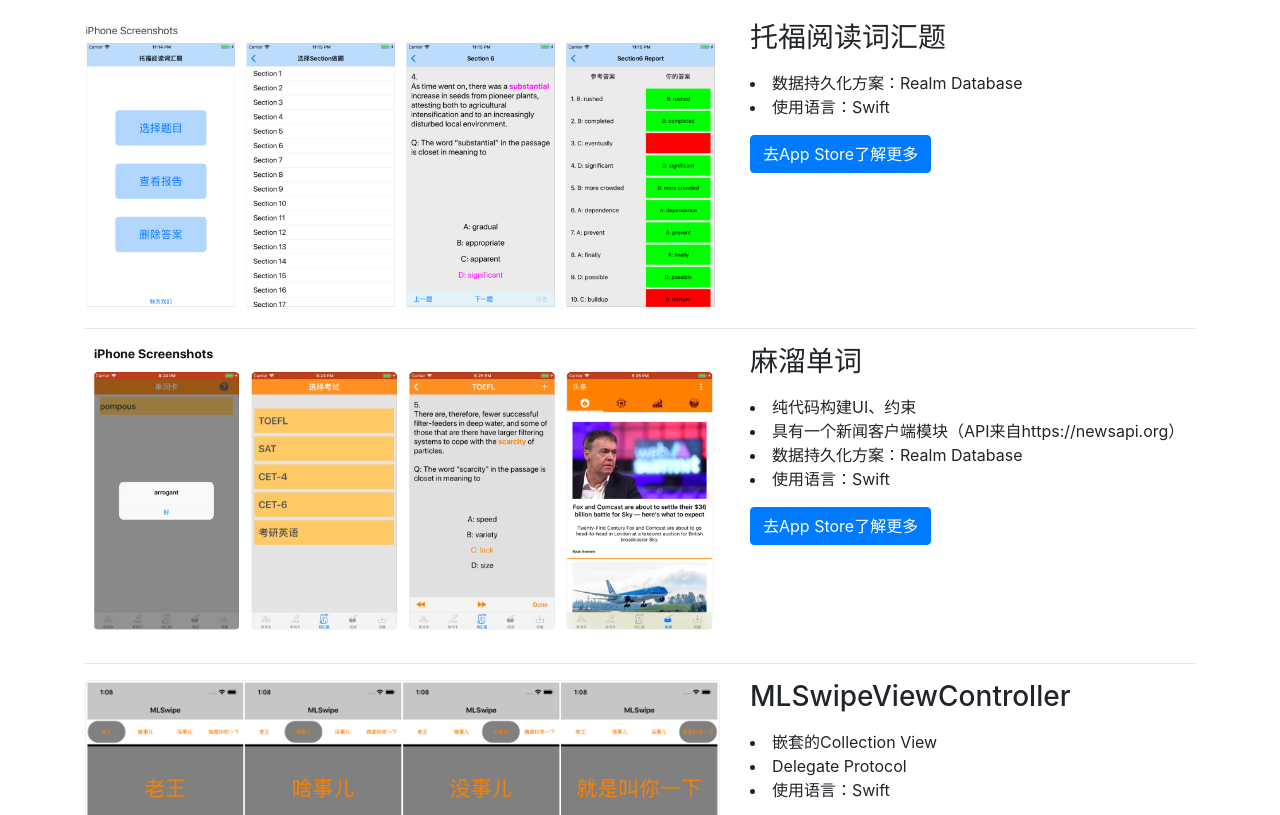
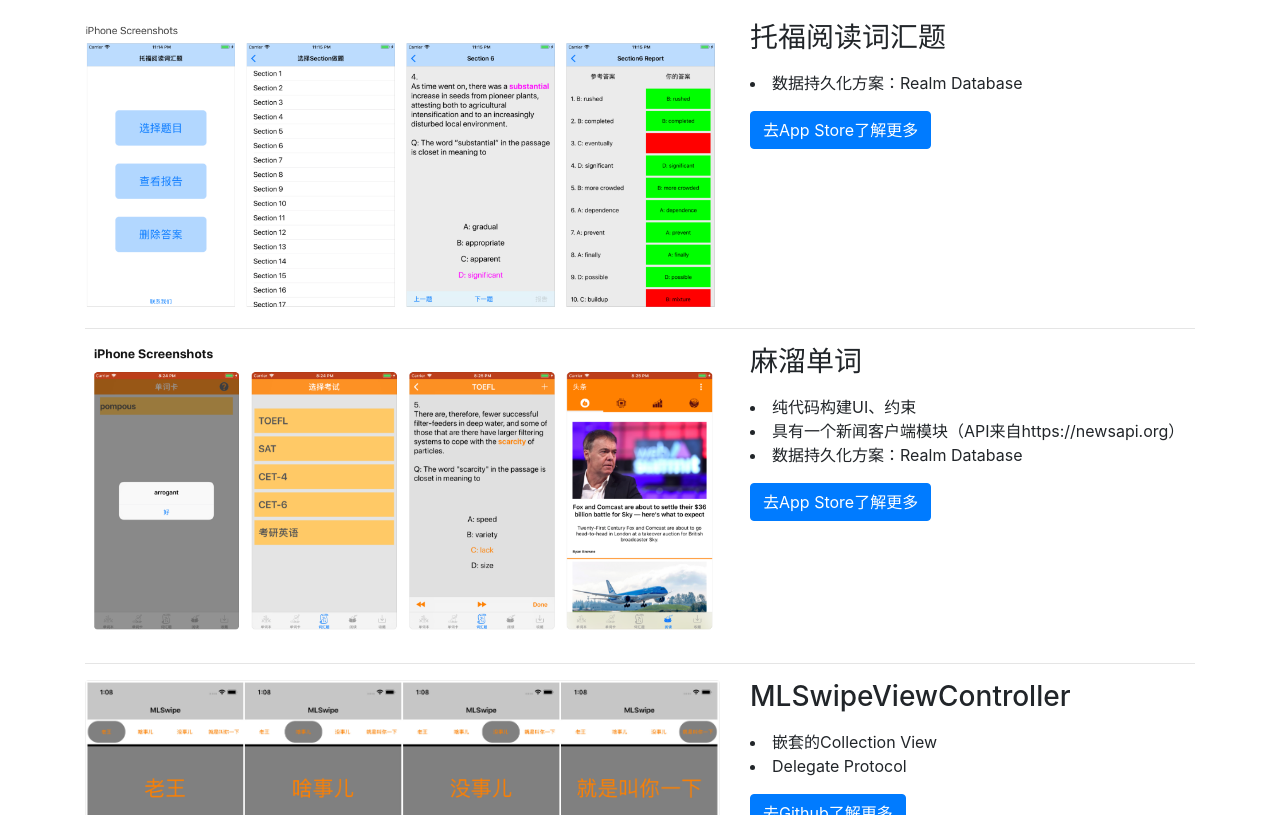
Before and after one commit to daisangebiao/daisangebiao.github.io, a website: page index.html in a window 1280 px wide. Shown: the part 131-946 px from the top of the page. Drawn offline with Linux system fonts and the light colour scheme.

Commit message:
change li tag

```diff
--- a/index.html
+++ b/index.html
@@ -55,9 +55,7 @@
               <li>
                   数据持久化方案：Realm Database
               </li>
-              <li>
-                  使用语言：Swift
-              </li>
+
             </p>
           <a class="btn btn-primary" href="https://itunes.apple.com/cn/app/托福阅读词汇题/id1385378464?ls=1&mt=8" target="_blank">去App Store了解更多</a>
         </div>
@@ -85,9 +83,7 @@
               <li>
                   数据持久化方案：Realm Database
               </li>
-              <li>
-                  使用语言：Swift
-              </li>
+
             </p>
           <a class="btn btn-primary" href="https://itunes.apple.com/cn/app/麻溜单词/id1436428124?ls=1&mt=8" target="_blank">去App Store了解更多</a>
         </div>
@@ -128,9 +124,7 @@
               <li>
                   Delegate Protocol
               </li>
-              <li>
-                  使用语言：Swift
-              </li>
+
             </p>
           <a class="btn btn-primary" href="https://github.com/daisangebiao/MLSwipeViewController" target="_blank">去Github了解更多</a>
         </div>
```
